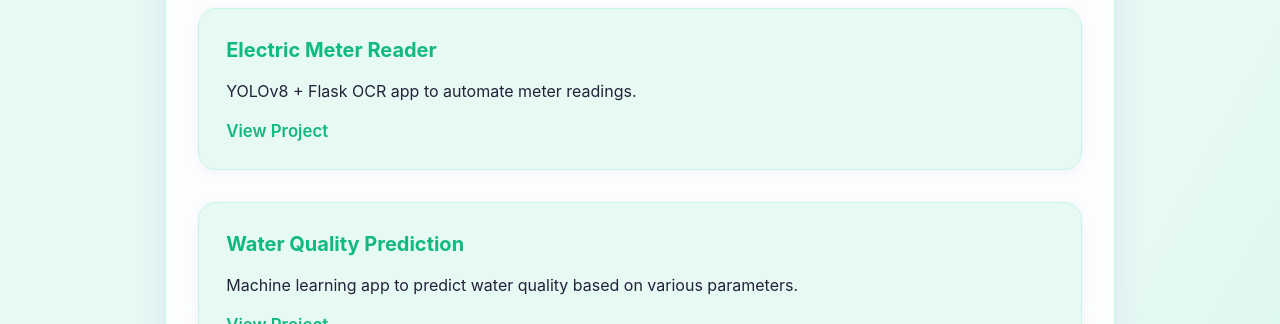
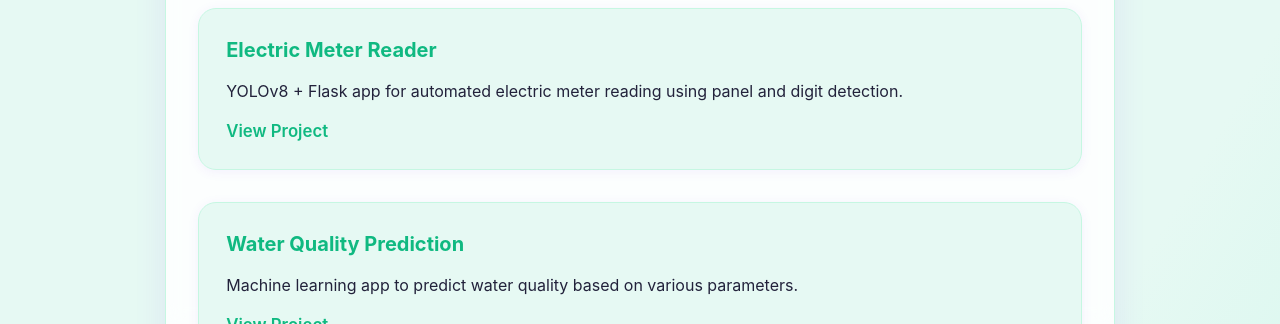
Before and after one commit to Tarx007/Apexplanet, a plain HTML site: page TASK-4/index.html in a window 1280 px wide. Shown: the part 776-1100 px from the top of the page. Drawn offline with Linux system fonts and the light colour scheme.

Commit message:
index.html

```diff
--- a/TASK-4/index.html
+++ b/TASK-4/index.html
@@ -46,7 +46,7 @@
     <h1>Projects</h1>
     <div class="project">
       <h3>Electric Meter Reader</h3>
-      <p>YOLOv8 + Flask OCR app to automate meter readings.</p>
+      <p>YOLOv8 + Flask app for automated electric meter reading using panel and digit detection.</p>
       <a href="https://github.com/shkumar5-india/Smart-meter-reading-detection-Using-YOLOv8" class="project-link">View Project</a>
     </div>
     <div class="project">
```
